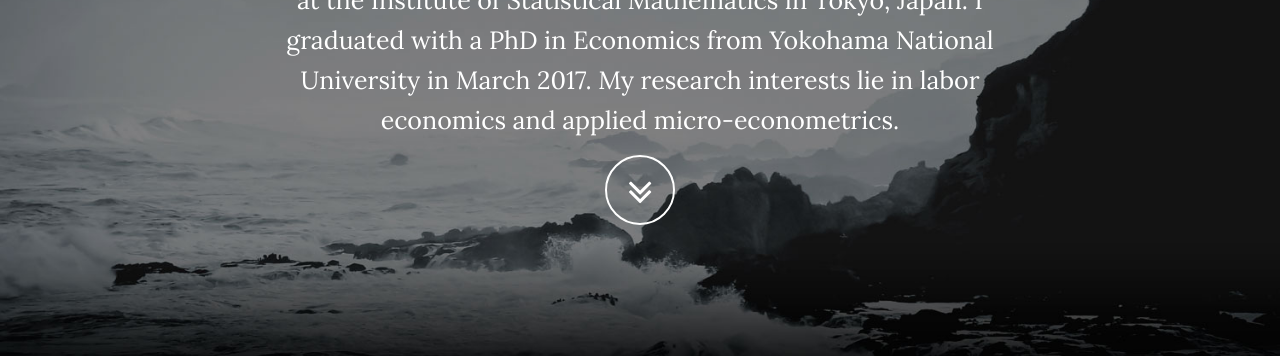
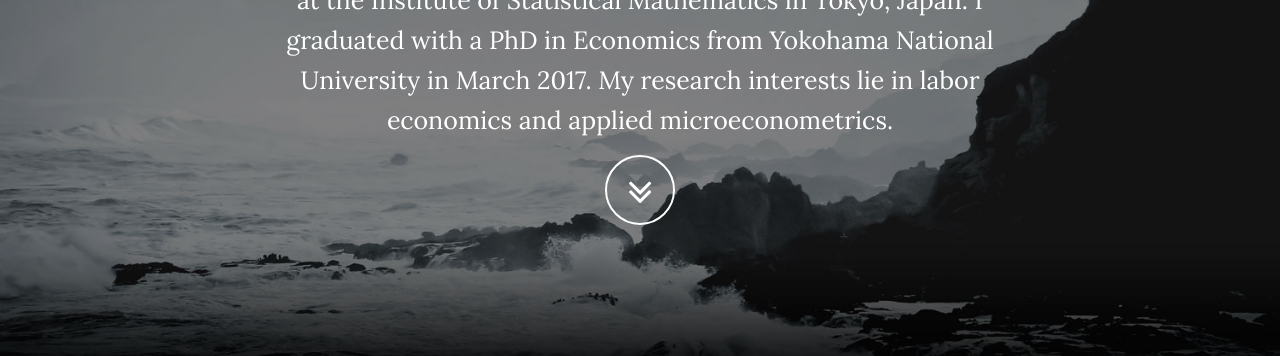
Before and after one commit to ztempest0218/ztempest0218.github.io, a Jekyll site: the page built from index.html, in a window 1280 px wide and 900 px high. Shown: the part 478-834 px from the top of the window. Built offline with Jekyll 4.4.1, drawn with Linux system fonts in a browser that asks for light colours; some of the changed text lies outside the part shown.

Commit message:
Update _config.yml

```diff
--- a/_config.yml
+++ b/_config.yml
@@ -2,7 +2,7 @@
 title: "Junchao Zhang"
 email: ztempest0218@gmail.com
 url: https://ztempest0218.github.io
-description: Welcome! My name is Junchao and I am an Assistant Professor at the Institute of Statistical Mathematics in Tokyo, Japan. I graduated with a PhD in Economics from Yokohama National University in March 2017. My research interests lie in labor economics and applied micro-econometrics.
+description: Welcome! My name is Junchao and I am an Assistant Professor at the Institute of Statistical Mathematics in Tokyo, Japan. I graduated with a PhD in Economics from Yokohama National University in March 2017. My research interests lie in labor economics and applied microeconometrics.
 
 
 # Color settings (hex-codes without the leading hash-tag)
```
